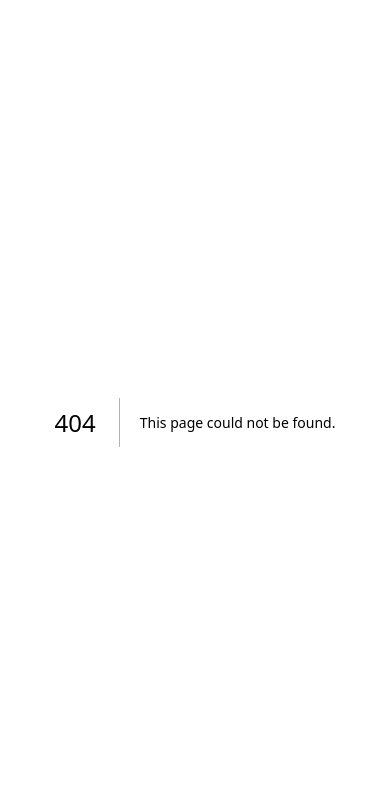
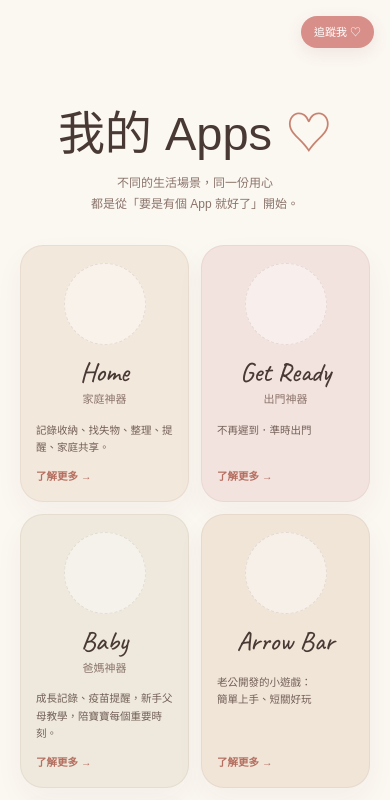
Before and after one commit to eagle-827/eagle-apps-web, a Next.js app: page /apps in a window 390 px wide. Before the commit this address had no page. Shown: the top 800 px of the page. Built offline with nearby package versions, Linux system fonts and the light colour scheme; a web font is replaced by a local one.

Commit message:
Add Apps collection page

```diff
--- /dev/null
+++ b/app/apps/apps.css
@@ -0,0 +1,236 @@
+.apps-page {
+  min-height: 100vh;
+  background: #fbf7f1;
+  color: #493934;
+}
+
+.apps-intro {
+  width: min(980px, 88%);
+  margin: 64px auto 42px;
+  text-align: center;
+}
+
+.apps-intro h1 {
+  margin: 0;
+  font-family: "ChenYuLuoYan", "PingFang TC", sans-serif;
+  font-size: clamp(46px, 6vw, 72px);
+  font-weight: 400;
+  line-height: 1;
+}
+
+.apps-intro h1 span {
+  color: #c78370;
+}
+
+.apps-intro p {
+  margin: 22px 0 0;
+  color: #8a746b;
+  font-size: 15px;
+  line-height: 1.9;
+}
+
+.apps-grid {
+  width: min(980px, 88%);
+  margin: 0 auto 86px;
+  display: grid;
+  grid-template-columns: repeat(2, minmax(0, 1fr));
+  gap: 22px;
+}
+
+.apps-card {
+  min-height: 300px;
+  padding: 28px 30px 25px;
+  display: flex;
+  flex-direction: column;
+  border: 1px solid rgba(111, 82, 72, 0.08);
+  border-radius: 32px;
+  box-shadow: 0 12px 30px rgba(92, 67, 57, 0.045);
+}
+
+.apps-card-home {
+  background: #f3e8dc;
+}
+
+.apps-card-get-ready {
+  background: #f3e3df;
+}
+
+.apps-card-baby {
+  background: #eee9dc;
+}
+
+.apps-card-arrow-bar {
+  background: #f1e5d8;
+}
+
+.apps-card-word-search {
+  background: #eee6e2;
+}
+
+.apps-card-top {
+  display: grid;
+  grid-template-columns: 118px 1fr;
+  align-items: center;
+  gap: 22px;
+}
+
+.apps-card-art {
+  width: 118px;
+  aspect-ratio: 1;
+  border: 1px dashed rgba(117, 87, 75, 0.14);
+  border-radius: 50%;
+  background: rgba(255, 255, 255, 0.42);
+}
+
+.apps-card-title h2 {
+  margin: 0;
+  font-family: var(--font-caveat), cursive;
+  font-size: 38px;
+  font-weight: 500;
+  line-height: 1;
+}
+
+.apps-card-title strong {
+  display: block;
+  margin-top: 8px;
+  color: #8c756c;
+  font-size: 14px;
+  font-weight: 500;
+}
+
+.apps-card > p {
+  margin: 24px 0 22px;
+  color: #725f57;
+  font-size: 14px;
+  line-height: 1.8;
+}
+
+.apps-card > a {
+  width: fit-content;
+  margin-top: auto;
+  color: #b56f60;
+  font-size: 13px;
+  font-weight: 600;
+  text-decoration: none;
+}
+
+.apps-card > a:hover {
+  opacity: 0.7;
+}
+
+.apps-footer {
+  margin-top: 0;
+}
+
+@media (max-width: 760px) {
+  .apps-intro {
+    width: auto;
+    margin: 46px 24px 30px;
+  }
+
+  .apps-intro h1 {
+    font-size: 47px;
+  }
+
+  .apps-intro p {
+    margin-top: 16px;
+    font-size: 12px;
+    line-height: 1.75;
+  }
+
+  .apps-grid {
+    width: auto;
+    margin: 0 20px 54px;
+    grid-template-columns: repeat(2, minmax(0, 1fr));
+    gap: 12px;
+  }
+
+  .apps-card {
+    min-width: 0;
+    min-height: 238px;
+    padding: 17px 15px 16px;
+    border-radius: 23px;
+  }
+
+  .apps-card-top {
+    display: block;
+  }
+
+  .apps-card-art {
+    width: 82px;
+    margin: 0 auto 14px;
+  }
+
+  .apps-card-title {
+    text-align: center;
+  }
+
+  .apps-card-title h2 {
+    font-size: 27px;
+  }
+
+  .apps-card-title strong {
+    margin-top: 5px;
+    font-size: 11px;
+  }
+
+  .apps-card > p {
+    margin: 14px 0 13px;
+    font-size: 10.5px;
+    line-height: 1.65;
+  }
+
+  .apps-card > a {
+    font-size: 10.5px;
+  }
+}
+
+
+.apps-card > p {
+  white-space: pre-line;
+}
+
+.apps-header {
+  width: min(1120px, calc(100% - 48px));
+  height: 74px;
+  margin: 0 auto;
+  display: grid;
+  grid-template-columns: 1fr auto 1fr;
+  align-items: center;
+}
+
+.apps-header .about-brand {
+  justify-self: start;
+}
+
+.apps-header nav {
+  justify-self: center;
+  display: flex;
+  align-items: center;
+  gap: 32px;
+}
+
+.apps-header .follow-button {
+  justify-self: end;
+}
+
+@media (max-width: 760px) {
+  .apps-header {
+    width: calc(100% - 32px);
+    height: 64px;
+    grid-template-columns: 1fr auto;
+  }
+
+  .apps-header .about-brand {
+    display: none;
+  }
+
+  .apps-header nav {
+    display: none;
+  }
+
+  .apps-header .follow-button {
+    grid-column: 2;
+    justify-self: end;
+  }
+}
--- /dev/null
+++ b/app/apps/page.tsx
@@ -0,0 +1,97 @@
+const apps = [
+  {
+    name: "Home",
+    zh: "家庭神器",
+    description: "記錄收納、找失物、整理、提醒、家庭共享。",
+    href: "/home",
+    className: "home",
+  },
+  {
+    name: "Get Ready",
+    zh: "出門神器",
+    description: "不再遲到．準時出門",
+    href: "https://get-ready.eagleying.com",
+    className: "get-ready",
+  },
+  {
+    name: "Baby",
+    zh: "爸媽神器",
+    description: "成長記錄、疫苗提醒，新手父母教學，陪寶寶每個重要時刻。",
+    href: "/baby",
+    className: "baby",
+  },
+  {
+    name: "Arrow Bar",
+    zh: "",
+    description: "老公開發的小遊戲：\n簡單上手、短關好玩",
+    href: "/arrowbar",
+    className: "arrow-bar",
+  },
+  {
+    name: "Word Search",
+    zh: "",
+    description: "老公開發的小遊戲：\n世上最難的尋字遊戲！",
+    href: "/word_search",
+    className: "word-search",
+  },
+];
+
+export default function AppsPage() {
+  return (
+    <main className="apps-page">
+      <header className="about-header apps-header">
+        <a className="about-brand" href="/">
+          Eagle 🪽
+        </a>
+
+        <nav>
+          <a className="active" href="/apps">Apps</a>
+          <a href="/about">關於我</a>
+          <a href="/blog">部落格</a>
+          <a href="/support">支援</a>
+        </nav>
+
+        <a className="follow-button" href="#">
+          追蹤我 ♡
+        </a>
+      </header>
+
+      <section className="apps-intro">
+        <h1>
+          我的 Apps <span>♡</span>
+        </h1>
+        <p>
+          不同的生活場景，同一份用心
+          <br />
+          都是從「要是有個 App 就好了」開始。
+        </p>
+      </section>
+
+      <section className="apps-grid">
+        {apps.map((app) => (
+          <article className={`apps-card apps-card-${app.className}`} key={app.name}>
+            <div className="apps-card-top">
+              <div className="apps-card-art" aria-hidden="true" />
+
+              <div className="apps-card-title">
+                <h2>{app.name}</h2>
+                <strong>{app.zh}</strong>
+              </div>
+            </div>
+
+            <p>{app.description}</p>
+
+            <a href={app.href}>
+              了解更多 →
+            </a>
+          </article>
+        ))}
+      </section>
+
+      <footer className="home-footer apps-footer">
+        <span>Apps by Eagle</span>
+        <span>Made with love, for a softer life.</span>
+      </footer>
+    </main>
+  );
+}
--- a/app/globals.css
+++ b/app/globals.css
@@ -1188,3 +1188,5 @@ a {
     min-height: 110px;
   }
 }
+
+@import "./apps/apps.css";
```
